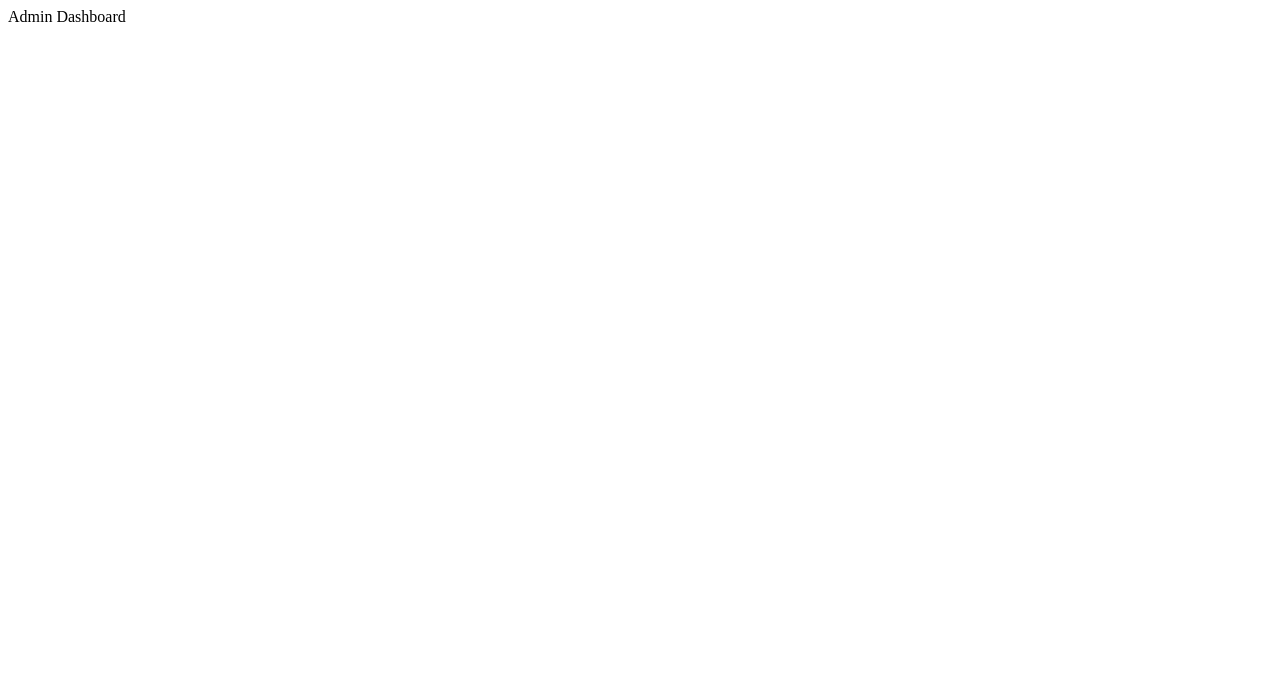
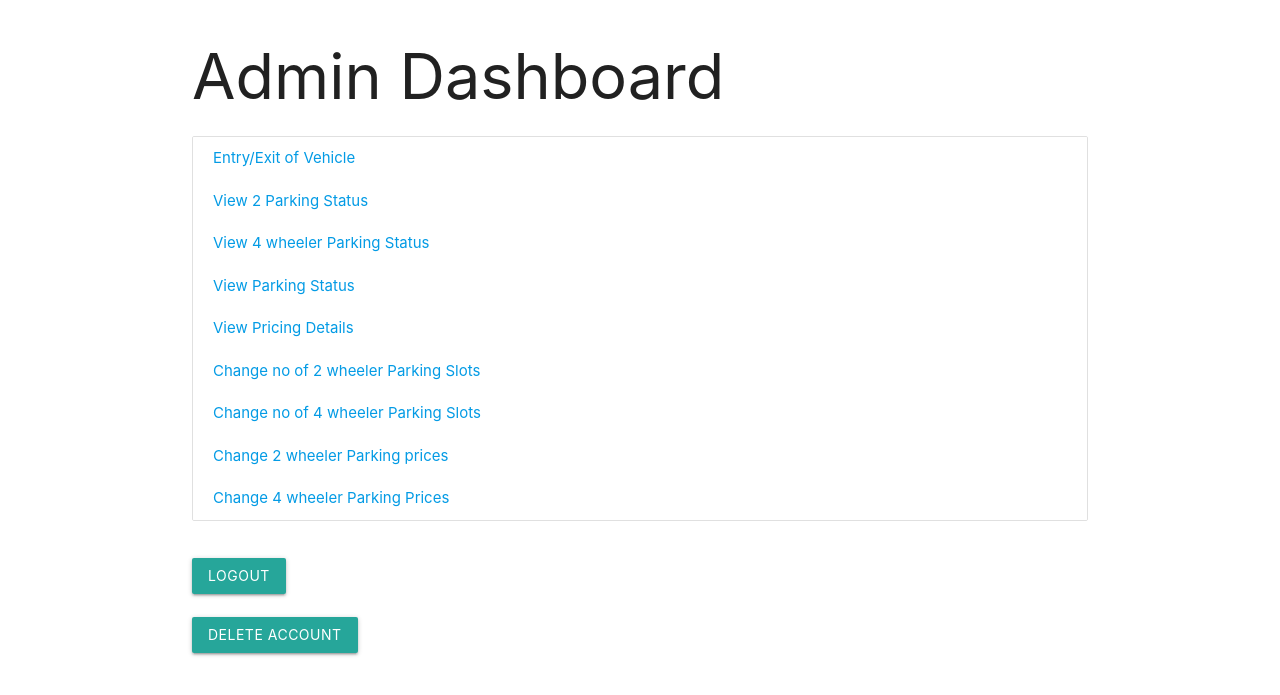
Before and after one commit to KushRohra/car_parking_RFID, a Flask app: page /admin_dashboard in a window 1280 px wide. Before the commit the part shown is almost empty. Shown: the top 695 px of the page. Run offline with Flask 2, Linux system fonts and the light colour scheme; the visitor is signed in with stand-in values (Sample User, id 1).

Commit message:
Admin Dashboard options displayed

```diff
--- a/templates/admin/admin_dashboard.html
+++ b/templates/admin/admin_dashboard.html
@@ -1 +1,35 @@
-Admin Dashboard
+<!DOCTYPE html>
+<html>
+<head>
+	<title>Admin Dashboard</title>
+	<link rel="stylesheet" href="https://cdnjs.cloudflare.com/ajax/libs/materialize/1.0.0/css/materialize.min.css">
+	<link href = "https://fonts.googleapis.com/icon?family=Material+Icons" rel = "stylesheet">
+	<style type="text/css">
+
+	</style>
+</head>
+<body>
+	<div class="container">
+		<h1>Admin Dashboard</h1>
+		<ul class="collection">
+			<a href=""><li class="collection-item">Entry/Exit of Vehicle</li></a>
+			<a href=""><li class="collection-item">View 2 Parking Status</li></a>
+			<a href=""><li class="collection-item">View 4 wheeler Parking Status</li></a>
+			<a href=""><li class="collection-item">View Parking Status</li></a>
+			<a href=""><li class="collection-item">View Pricing Details</li></a>
+			<a href=""><li class="collection-item">Change no of 2 wheeler Parking Slots</li></a>
+			<a href=""><li class="collection-item">Change no of 4 wheeler Parking Slots</li></a>
+			<a href=""><li class="collection-item">Change 2 wheeler Parking prices</li></a>
+			<a href=""><li class="collection-item">Change 4 wheeler Parking Prices</li></a>
+		</ul>
+		<br>
+		<div>
+			<a href="" class="waves-effect waves-light btn">Logout</a>
+		</div>
+		<br>
+		<div>
+			<a href="" class="waves-effect waves-light btn">Delete Account</a>
+		</div>
+	</div>
+</body>
+</html>
```
